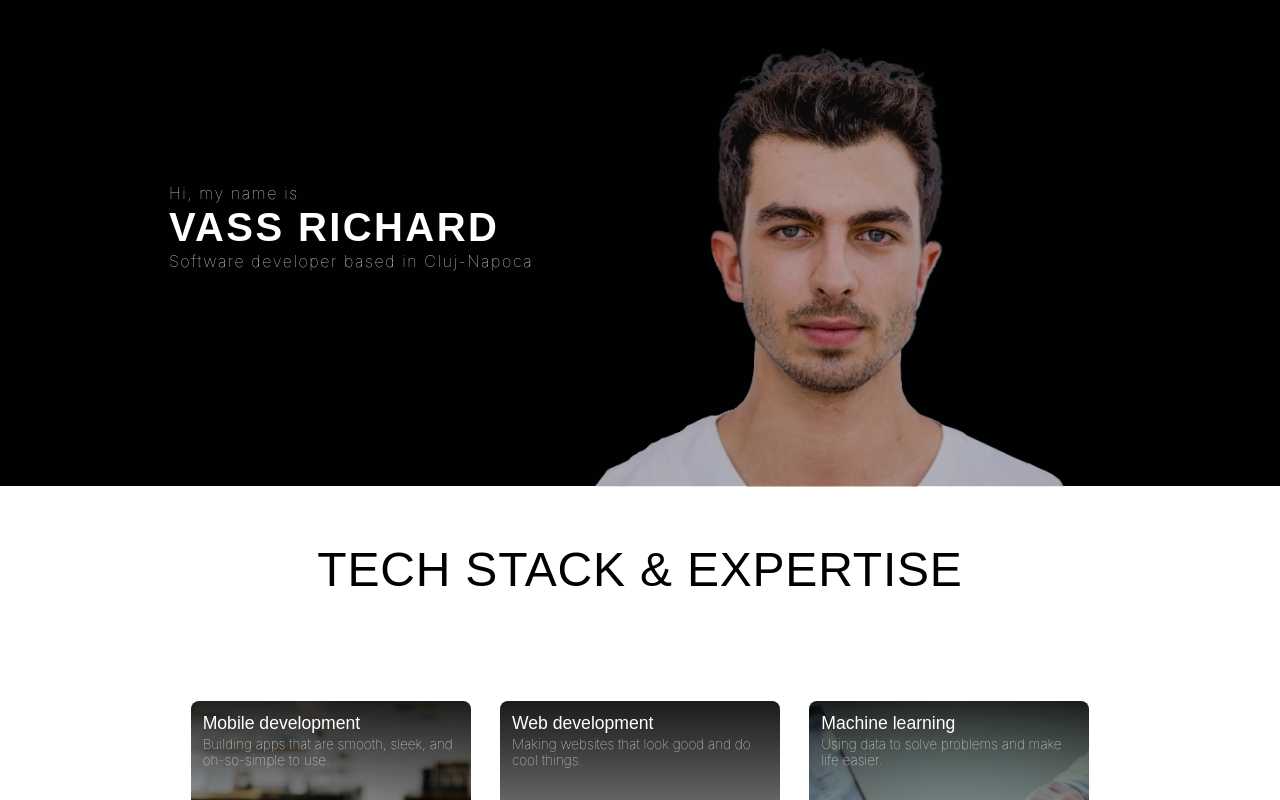
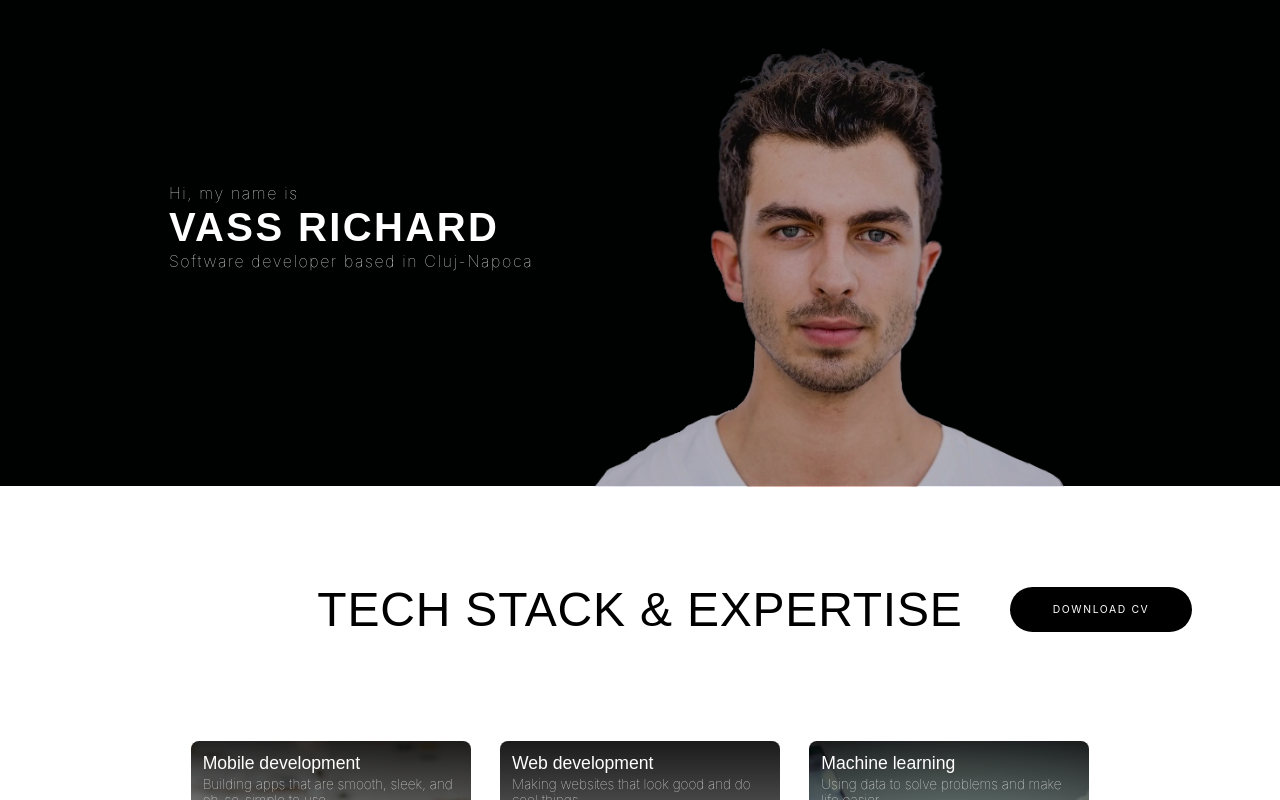
Before and after one commit to VassRichard/vassrichard.github.io, a React (Create React App) app: page / in a window 1280 px wide. Shown: the top 800 px of the page. Built offline with nearby package versions, Linux system fonts and the light colour scheme; grey boxes are pictures that could not be loaded.

Commit message:
Improved CV button

```diff
--- a/src/components/ExperienceArea/ExperienceArea.css.tsx
+++ b/src/components/ExperienceArea/ExperienceArea.css.tsx
@@ -36,9 +36,23 @@ export const TitleText = styled.div`
     }
 `;
 
+export const Wrapper = styled.div`
+    display: grid;
+    grid-template-columns: 1fr;
+    align-items: center;
+    width: 100%;
+
+    ${minWidthQuery(Breakpoints.nano)} {
+        grid-template-columns: 1fr;
+    }
+
+    ${minWidthQuery(Breakpoints.mediumExtra)} {
+        grid-template-columns: 1fr 2.75fr 1fr;
+    }
+`;
+
 export const CurriculumVitaeText = styled.div`
-    padding: 1rem 3rem 1rem 3rem;
-    position: relative;
+    padding: 1rem 1rem 1rem 1rem;
     background-color: black;
     border-radius: 1.5rem;
     color: white;
@@ -48,35 +62,23 @@ export const CurriculumVitaeText = styled.div`
     cursor: pointer;
     user-select: none;
 
-    ${minWidthQuery(Breakpoints.nano)} {
-        bottom: 0;
-        right: 0;
-        margin: 0 1rem 0 1rem;
-        position: relative;
-        text-align: center;
-    }
-
     ${minWidthQuery(Breakpoints.small)} {
         margin: 0 10rem 0 10rem;
-        font-size: 0.75rem;
     }
 
     ${minWidthQuery(Breakpoints.mediumExtra)} {
-        bottom: -6rem;
-        right: 2.5rem;
         margin: 0;
-        position: absolute;
-        font-size: 0.6rem;
+        padding: 1rem 0rem 1rem 0rem;
     }
 
     ${minWidthQuery(Breakpoints.large)} {
-        bottom: -6.6rem;
-        padding: 1rem 3rem 1rem 3rem;
-        font-size: 0.75rem;
+        margin: 0 2rem 0 2rem;
+        padding: 1rem 2rem 1rem 2rem;
     }
 
     ${minWidthQuery(Breakpoints.xxLarge)} {
-        bottom: -7rem;
+        margin: 0 2rem 0 2rem;
+        padding: 1rem 0 1rem 0;
         font-size: 1rem;
     }
 `;
--- a/src/components/ExperienceArea/ExperienceArea.tsx
+++ b/src/components/ExperienceArea/ExperienceArea.tsx
@@ -1,5 +1,5 @@
 import { FC } from "react";
-import { ExperienceAreaWrapper, TitleText, CurriculumVitaeText, TechnologyCardsWrapper, FlexContainer } from './ExperienceArea.css';
+import { ExperienceAreaWrapper, TitleText, Wrapper, CurriculumVitaeText, TechnologyCardsWrapper, FlexContainer } from './ExperienceArea.css';
 import { ExperienceAreaConfig, TechnologyConfig } from '../../config/general';
 import { TechnologyConfigType } from "../../utils/types";
 import { TechnologyCard } from './TechnologyCard/TechnologyCard';
@@ -30,12 +30,15 @@ export const ExperienceArea: FC = () => {
 
     return (
         <ExperienceAreaWrapper >
+            <Wrapper>
+                <div></div>
                 <TitleText >
                     {ExperienceAreaConfig.title}
                 </TitleText>
                 <CurriculumVitaeText onClick={handleDownloadAction}>
                     {ExperienceAreaConfig.curriculumVitae}
                 </CurriculumVitaeText>
+            </Wrapper>
             <SeparatorPadding value={1.5} />
             <TechnologyCardsWrapper>
                 <FlexContainer positionType={"space-around"}>
```
Lines whose indentation alone changed are shown as unchanged.
